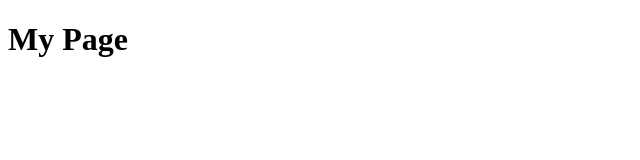
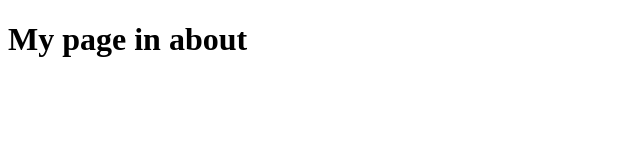
Before and after one commit to Mussie591/cs425-swe-202408-demo, a plain HTML site: page index.html in a window 1280 px wide. Shown: the whole page, without its empty margins (0-640 px from the left). Drawn offline with Linux system fonts and the light colour scheme.

Commit message:
commited

```diff
--- a/index.html
+++ b/index.html
@@ -6,6 +6,6 @@
     <title>Document</title>
 </head>
 <body>
-    <h1>My Page</h1>
+    <h1>My page in about</h1>
 </body>
 </html>
```
